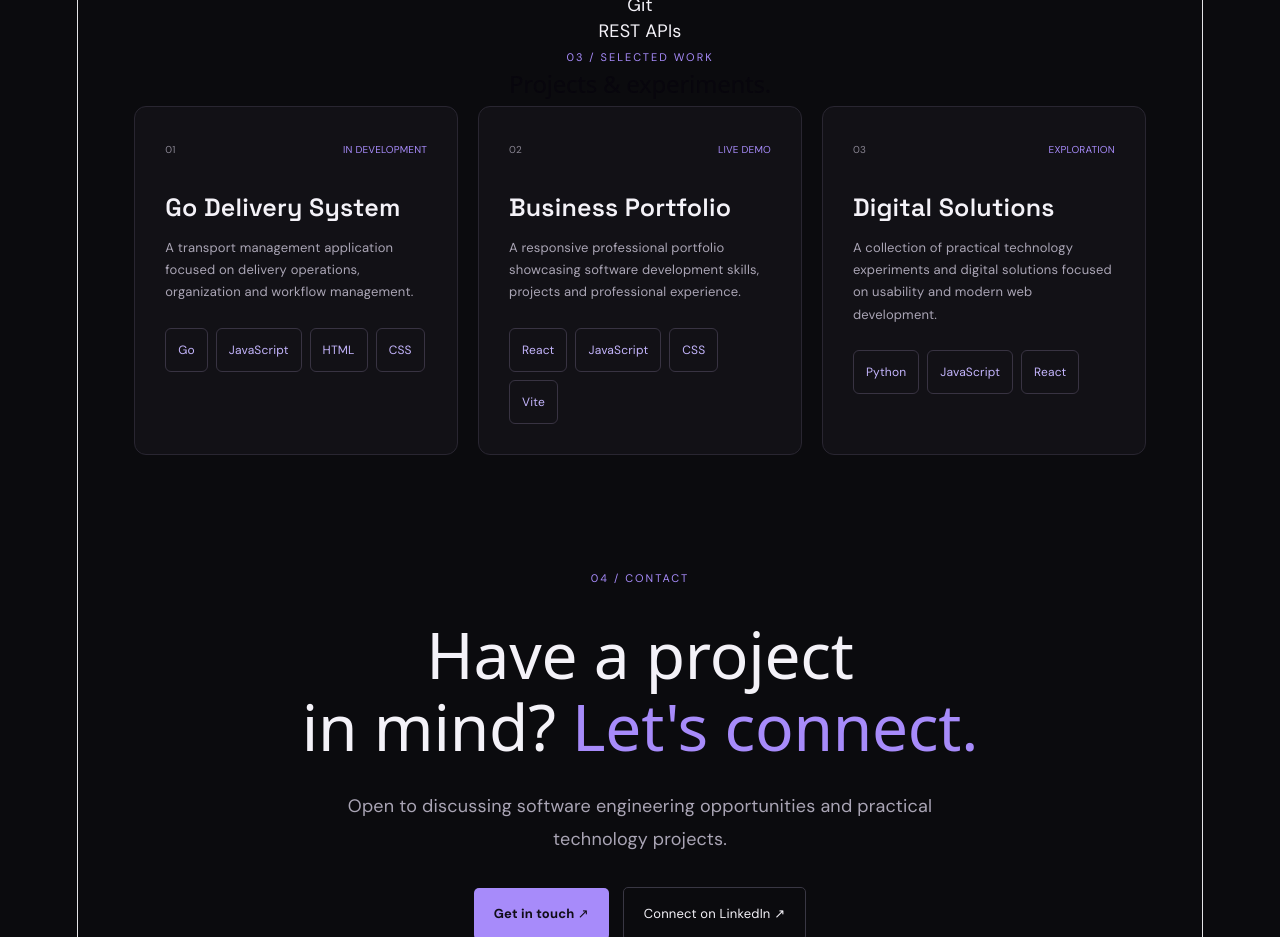
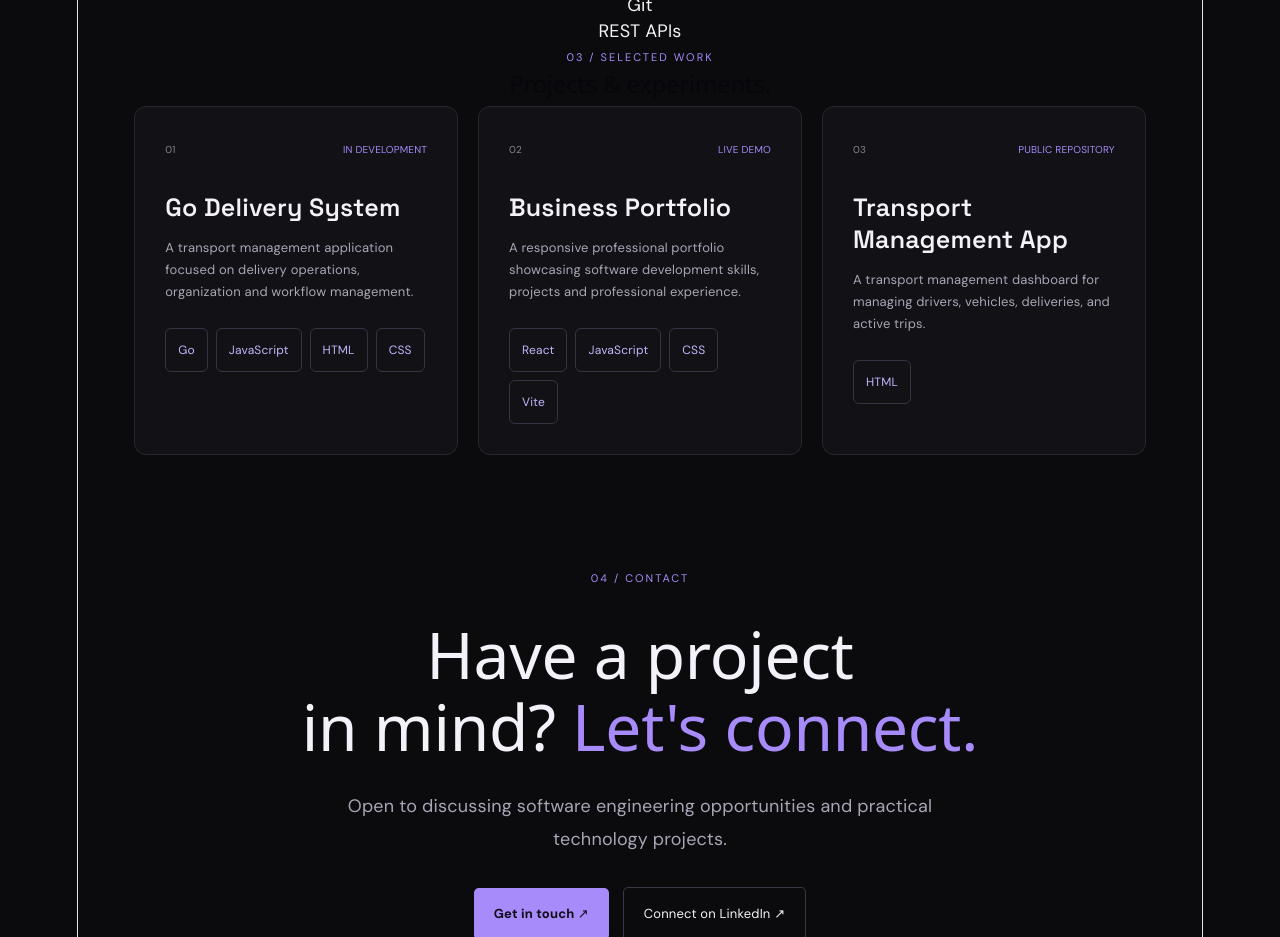
Before and after one commit to IsevenTech/business-portfolio, a React (Vite) app: page / in a window 1280 px wide. Shown: the part 1200-2137 px from the top of the page. Built offline with nearby package versions, Linux system fonts and the light colour scheme.

Commit message:
Update portfolio projects

```diff
--- a/src/App.jsx
+++ b/src/App.jsx
@@ -31,13 +31,13 @@ const projects = [
     status: "LIVE DEMO",
   },
   {
-    number: "03",
-    name: "Digital Solutions",
-    description:
-      "A collection of practical technology experiments and digital solutions focused on usability and modern web development.",
-    stack: ["Python", "JavaScript", "React"],
-    status: "EXPLORATION",
-  },
+  number: "03",
+  name: "Transport Management App",
+  description:
+    "A transport management dashboard for managing drivers, vehicles, deliveries, and active trips.",
+  stack: ["HTML"],
+  status: "PUBLIC REPOSITORY",
+},
 ];
 
 function App() {
```
